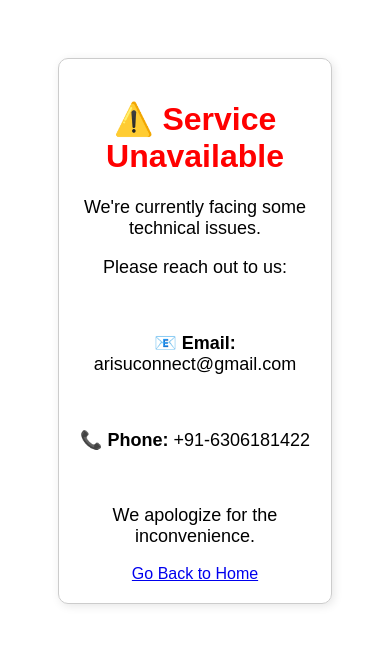
After one commit to ArisuAbhilash/Portfolio-website, a Flask app: template templates/error.html in a window 390 px wide. The commit adds this page. Shown: the top 653 px of the page. Run offline with Flask 3, Linux system fonts and the light colour scheme; the template is opened without the code that fills it, so the values that code supplies are empty; some libraries are stand-ins or nearby versions.

Commit message:
feat: resolve existing issues, prepare for future enhancements
- fix: resolved all known issues in database handling and error handling

- modify: improved exception handling for better stability
- feat: added support for future extensibility and updates

Although all current issues are fixed, future modifications and feature additions may be required.

```diff
--- a/app.py
+++ b/app.py
@@ -6,15 +6,18 @@ app.secret_key = "your_secret_key"
 
 # Database connection
 def get_db_connection():
-    conn = psycopg2.connect(
+    try:
+        conn = psycopg2.connect(
         host="dpg-cvm0flngi27c73ah9li0-a",
         user="root",
         password="GSOeyeEkuIsPL6LFnsRPtcfYZAikQLEC",
         dbname="contact_form_db_he0f",
-        port="5432"
-    )
-
-    return conn
+        port="5432",
+        )
+        return conn
+    except psycopg2.OperationalError as e:
+        print("❌ Database Connection Failed:", e)
+        return None
 
 @app.route('/')
 def home():
@@ -42,18 +45,45 @@ def contact():
 
         # Connect to the database and insert contact information
         conn = get_db_connection()
-        cursor = conn.cursor()
+        if conn is None:
+            flash('⚠️ There was an error processing your request.'
+            '\n Please reach out via: \n'
+            '📧 arisuconnect@gmail.com \n 📞 +91-6306181422.', 'danger')
 
-        query = "INSERT INTO contacts (name, email, subject, message) VALUES (%s, %s, %s, %s)"
-        cursor.execute(query, (name, email, subject, message))
-        conn.commit()
+        try:
+            cursor = conn.cursor()
 
-        cursor.close()
-        conn.close()
+            query = "INSERT INTO contacts (name, email, subject, message) VALUES (%s, %s, %s, %s)"
+            cursor.execute(query, (name, email, subject, message))
+            conn.commit()
 
-        flash('Message sent successfully!', 'success')
+            cursor.close()
+            conn.close()
+
+        except psycopg2.Error as e:
+            print("❌ Database Query Failed:", e)
+            flash('⚠️ There was an error processing your request.'
+            '\n Please reach out via: \n'
+            '📧 arisuconnect@gmail.com \n 📞 +91-6306181422.', 'danger')
+
+        finally:
+            if conn:
+                conn.close()
+                flash('Message sent successfully!', 'success')
         return redirect('/contact')
+
     return render_template('contact.html')
+
+# Custom error handler for 502 and other errors
+@app.errorhandler(502)
+@app.errorhandler(500)
+@app.errorhandler(Exception)
+def handle_error(e):
+    print(f"❌ Server Error: {e}")  # Log the error for debugging
+    return render_template("error.html"), 500  # Show custom error page
+
+
+
 
 if __name__ == '__main__':
     app.run(debug=True)
--- a/static/css/contact.css
+++ b/static/css/contact.css
@@ -60,7 +60,6 @@ body{
     position: absolute;
     top: 1rem;
     right: 1rem;
-    /* Align it to the right */
 }
 
 .navlist {
@@ -74,7 +73,7 @@ body{
 	justify-content: center;
 	align-items: center;
 	padding-left: 30px;
-	padding-top: 60px;
+	padding-top: 80px;
 	padding-bottom: 30px;
 	padding-right: 30px;
 }
@@ -313,7 +312,7 @@ textarea::-webkit-scrollbar-thumb{
     .hamburger {
         display: block;
         font-size: 2rem;
-        color: #e47908;
+        color: cyan;
         margin-top: 10px;
 		margin-left: 20px;
         position: absolute;
--- a/static/css/project.css
+++ b/static/css/project.css
@@ -205,7 +205,7 @@
     .hamburger {
         display: block;
         font-size: 2rem;
-        color: #e47908;
+        color: cyan;
         margin-top: 10px;
 		margin-left: 20px;
         position: absolute;
--- a/templates/about.html
+++ b/templates/about.html
@@ -5,6 +5,7 @@
   <meta charset="UTF-8" />
   <meta name="viewport" content="width=device-width, initial-scale=1.0" />
   <title>About Me | Abhilash Maurya</title>
+
 
   <!-- Stylesheet -->
   <link rel="stylesheet" href="{{ url_for('static', filename='css/about.css') }}" />
@@ -14,15 +15,16 @@
 		rel="stylesheet"
   />
 
+
   <!-- FontAwesome for Icons -->
   <script src="https://kit.fontawesome.com/your-fontawesome-kit.js" crossorigin="anonymous"></script>
-
 
 
   <!-- Meta Description for SEO -->
   <meta name="description"
     content="Learn more about Abhilash Maurya, a passionate developer with expertise in web development, cloud computing, and project management." />
 </head>
+
 
 <body>
   <div class="portfolio-container">
@@ -60,7 +62,7 @@
 
         <!-- Extra Info (Initially Hidden) -->
         <div class="extra-info" id="extra-info">
-          <h2 class="section-title">Education</h2> <!-- Added heading -->
+          <h2 class="section-title">Education</h2>
 
           <div class="education">
             <div class="education-item">
--- a/templates/contact.html
+++ b/templates/contact.html
@@ -66,7 +66,7 @@
 						</div>
 						<div class="details">
 							<span>Email</span>
-							<span>mauryaabhilash913@gmail.com</span>
+							<span>arisuconnect@gmail.com</span>
 						</div>
 					</div>
 
@@ -76,7 +76,7 @@
 						</div>
 						<div class="details">
 							<span>Location</span>
-							<span>Lucknow Uttar Pradesh</span>
+							<span>Lucknow, Uttar Pradesh</span>
 						</div>
 					</div>
 
--- /dev/null
+++ b/templates/error.html
@@ -0,0 +1,40 @@
+<!DOCTYPE html>
+<html lang="en">
+<head>
+    <meta charset="UTF-8">
+    <meta name="viewport" content="width=device-width, initial-scale=1.0">
+    <title>Service Unavailable</title>
+    <style>
+        body {
+            font-family: Arial, sans-serif;
+            text-align: center;
+            padding: 50px;
+        }
+        .container {
+            max-width: 600px;
+            margin: auto;
+            padding: 20px;
+            border: 1px solid #ccc;
+            border-radius: 10px;
+            box-shadow: 2px 2px 10px rgba(0, 0, 0, 0.1);
+        }
+        h1 {
+            color: red;
+        }
+        p {
+            font-size: 18px;
+        }
+    </style>
+</head>
+<body>
+    <div class="container">
+        <h1>⚠️ Service Unavailable</h1>
+        <p>We're currently facing some technical issues.</p>
+        <p>Please reach out to us:</p><br>
+        <p>📧 <strong>Email:</strong> arisuconnect@gmail.com</p><br>
+        <p>📞 <strong>Phone:</strong> +91-6306181422</p><br>
+        <p>We apologize for the inconvenience.</p>
+        <a href="{{ url_for('contact') }}">Go Back to Home</a>
+    </div>
+</body>
+</html>
--- a/templates/index.html
+++ b/templates/index.html
@@ -31,7 +31,7 @@
         <div class="left-container">
             <div class="icons">
                 <a href="https://www.linkedin.com/in/abhilash-maurya-365a941b8" target="_blank">
-                    <i class="fa-brands fa-linkedin-in"></i></a>
+                <i class="fa-brands fa-linkedin-in"></i></a>
 
 
 
@@ -41,7 +41,7 @@
 
 
                 <a href="https://github.com/ArisuAbhilash" target="_blank">
-                    <i class="fa-brands fa-github"></i></a>
+                <i class="fa-brands fa-github"></i></a>
             </div>
 
             <div class="content">
```
Also changed, not shown: static/css/about.css (+7 -3 lines), static/css/skills.css (+25 -25 lines), static/images/profile.jpg, static/images/profile1.jpg (added).
